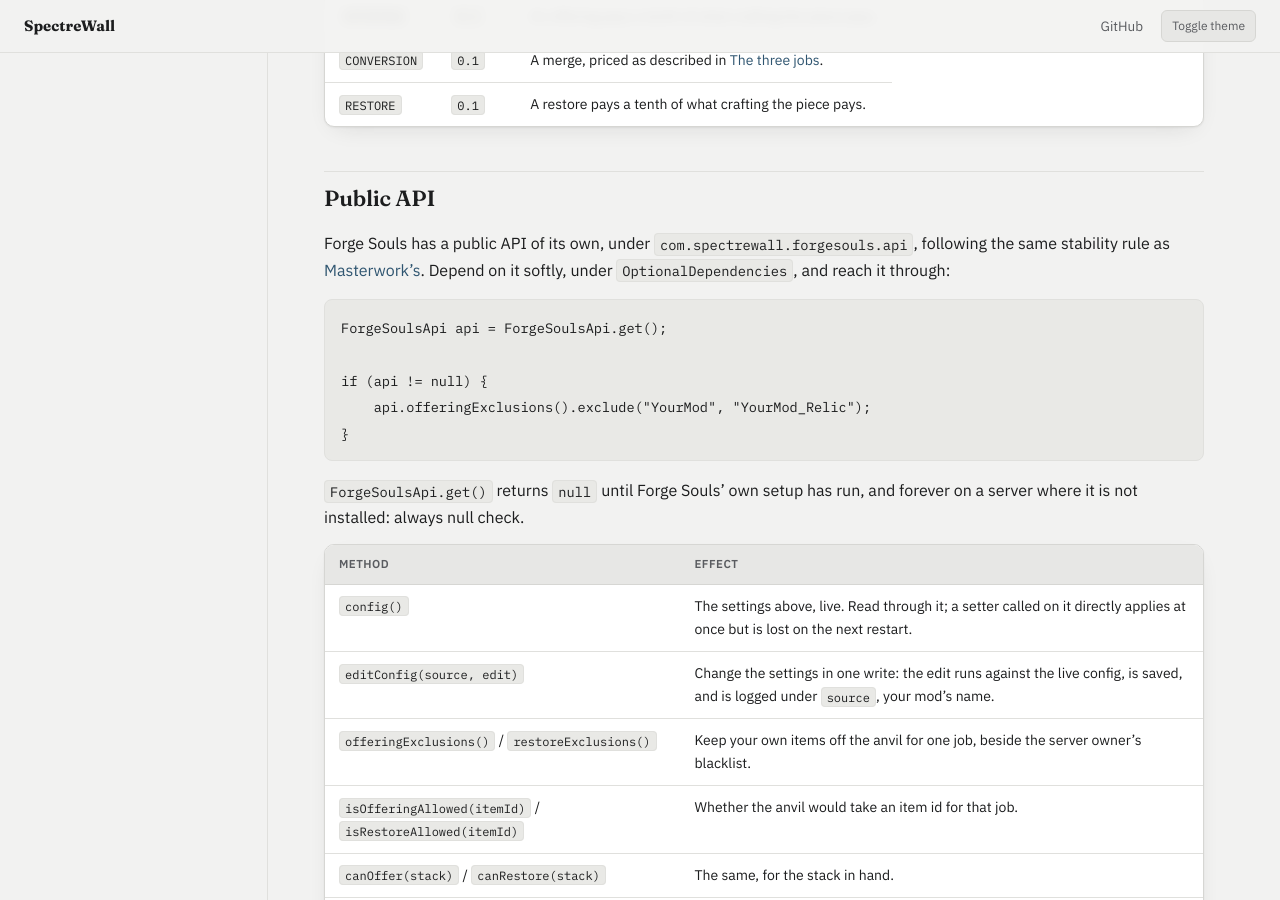
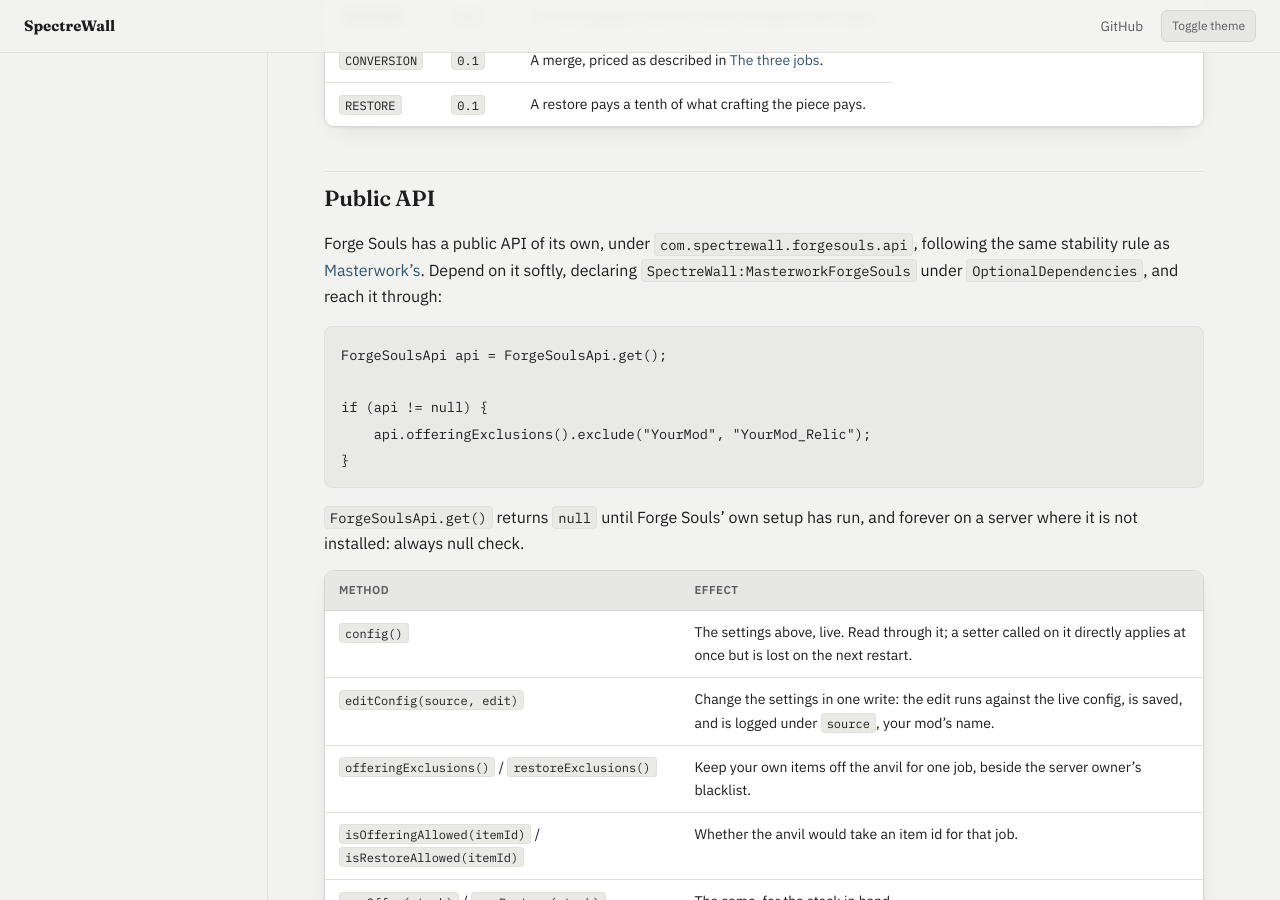
Before and after one commit to spectrewall/spectrewall.github.io, a Jekyll site: the page built from masterwork/addons/forge-souls.md, in a window 1280 px wide and 900 px high, scrolled down 3852 px. Built offline with Jekyll 4.4.1, drawn with Linux system fonts in a browser that asks for light colours.

Commit message:
Docs(forge-souls): Name the identifier to declare

````diff
--- a/masterwork/addons/forge-souls.md
+++ b/masterwork/addons/forge-souls.md
@@ -117,7 +117,7 @@ One multiplier per job, shown as **Progression**: the share of the piece's craft
 
 ## Public API
 
-Forge Souls has a public API of its own, under `com.spectrewall.forgesouls.api`, following the same stability rule as [Masterwork's]({{ '/masterwork/api/overview.html' | relative_url }}#versioning). Depend on it softly, under `OptionalDependencies`, and reach it through:
+Forge Souls has a public API of its own, under `com.spectrewall.forgesouls.api`, following the same stability rule as [Masterwork's]({{ '/masterwork/api/overview.html' | relative_url }}#versioning). Depend on it softly, declaring `SpectreWall:MasterworkForgeSouls` under `OptionalDependencies`, and reach it through:
 
 ```java
 ForgeSoulsApi api = ForgeSoulsApi.get();
````
